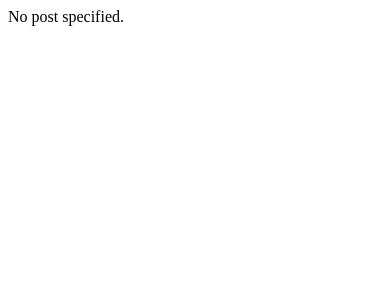
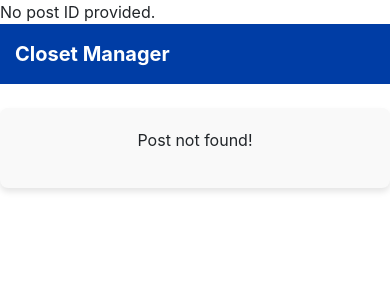
Before and after one commit to jjdasandman/ASE230_Final, a PHP site: page /posts/detail.php in a window 390 px wide. Shown: the top 300 px of the page. Run offline with PHP 8.4, Linux system fonts and the light colour scheme; a stand-in replaces the project's code that opens the database connection.

Commit message:
Update detail.php
Added proper detailing using CSS for the post screen

```diff
--- a/posts/detail.php
+++ b/posts/detail.php
@@ -1,18 +1,25 @@
 <?php
-include '../utils.php';
+include_once '../utils.php';
+include_once '../db_connection.php'; // Ensure you have a DB connection
 
+if (!isset($_SESSION)) {
+    session_start();
+}
+
+// Get the post ID from the URL
 if (isset($_GET['post_id'])) {
     $post_id = $_GET['post_id'];
-    $posts = loadPostsFromJSON('../posts.json');
-    $post = getPost($posts, $post_id);
 
-    if (!$post) {
-        echo "Post not found.";
-        exit();
+    // Fetch the post from the database
+    $post = getPostById($db, $post_id);
+
+    if ($post === null) {
+        echo "Post not found!";
+    } else {
+        // Proceed to display the post details
     }
 } else {
-    echo "No post specified.";
-    exit();
+    echo "No post ID provided.";
 }
 ?>
 
@@ -21,28 +28,133 @@ if (isset($_GET['post_id'])) {
 <head>
     <meta charset="UTF-8">
     <meta name="viewport" content="width=device-width, initial-scale=1.0">
-    <title><?php echo htmlspecialchars($post['title']); ?></title>
+    <title><?php echo isset($post) ? htmlspecialchars($post['title']) : 'Post Details'; ?></title>
     <link href="https://maxcdn.bootstrapcdn.com/bootstrap/4.5.2/css/bootstrap.min.css" rel="stylesheet">
     <style>
+        /* Navbar Styles */
 .navbar {
     background-color: #003DA5; /* Chelsea blue */
+    padding: 10px 15px;
 }
+
 .navbar .navbar-brand,
 .navbar .nav-link {
     color: white;
+    font-weight: bold;
 }
+
 .navbar .nav-link:hover {
-            color: #cce5ff;
+    color: #cce5ff; /* Lighter blue */
+    text-decoration: underline;
 }
+
 .navbar .nav-item.special a {
-            color: #FFD700; /* Gold color  */
+    color: #FFD700; /* Gold color for special links */
+    font-weight: bold;
 }
+
 .navbar .nav-item.special a:hover {
-            color: #ffeb3b; /* Lighter gold  */
+    color: #ffeb3b; /* Lighter gold */
 }
+
 .nav-item.sign-out a {
-            color: red; /* Red color for Sign Out */
+    color: #ff4d4d; /* Red for Sign Out */
+    font-weight: bold;
 }
+
+.nav-item.sign-out a:hover {
+    color: #ff6666; /* Lighter red */
+}
+
+/* Post Detail Section */
+.container {
+    max-width: 800px;
+    margin: 0 auto;
+    background-color: #f9f9f9; /* Light gray background */
+    padding: 20px;
+    border-radius: 8px;
+    box-shadow: 0 4px 6px rgba(0, 0, 0, 0.1);
+}
+
+h1 {
+    color: #003DA5; /* Matching the navbar color */
+    font-size: 2em;
+    margin-bottom: 10px;
+}
+
+p em {
+    color: #6c757d; /* Muted text color for metadata */
+    font-size: 0.9em;
+}
+
+.post-buttons {
+    display: flex;
+    justify-content: center;
+    gap: 10px;
+    margin-top: 20px;
+}
+
+.post-buttons .btn {
+    width: 150px;
+    padding: 10px;
+    border-radius: 5px;
+    font-size: 0.9em;
+    font-weight: bold;
+}
+
+.post-buttons .btn-secondary {
+    background-color: #6c757d;
+    color: white;
+}
+
+.post-buttons .btn-warning {
+    background-color: #ffc107;
+    color: black;
+}
+
+.post-buttons .btn-danger {
+    background-color: #dc3545;
+    color: white;
+}
+
+/* Image Container */
+.image-container {
+    width: 100%; /* Full width of the container */
+    max-width: 300px; /* Ensure a maximum size */
+    height: auto; /* Maintains aspect ratio */
+    margin: 20px auto; /* Center the image */
+    border: 1px solid #ddd; /* Add a subtle border */
+    border-radius: 8px;
+    overflow: hidden;
+}
+
+.image-container img {
+    width: 100%; /* Ensures the image scales */
+    height: 100%; /* Ensures it fits within the container */
+    object-fit: cover; /* Keeps aspect ratio and crops excess */
+    display: block;
+}
+
+/* Responsive Design */
+@media (max-width: 768px) {
+    .navbar .nav-link {
+        font-size: 0.9em;
+    }
+
+    h1 {
+        font-size: 1.5em;
+    }
+
+    .post-buttons .btn {
+        width: 100px;
+        font-size: 0.8em;
+    }
+
+    .image-container {
+        max-width: 250px;
+    }
+}
+
     </style>
 </head>
 <body>
@@ -57,59 +169,53 @@ if (isset($_GET['post_id'])) {
     <div class="collapse navbar-collapse" id="navbarNavDropdown">
       <ul class="navbar-nav me-auto">
         <li class="nav-item">
-          <a class="nav-link active" aria-current="page" href="index.php">Home</a>
+          <a class="nav-link active" href="index.php">Home</a>
         </li>
         <li class="nav-item special">
           <a class="nav-link" href="../profile/index.php">Profile</a>
         </li>
-        <?php if (isLoggedIn()) { ?>
-          <li class="nav-item special">
+        <li class="nav-item">
           <a class="nav-link" href="../profile/settings.php">Settings</a>
         </li>
-
-          <li class="nav-item special">
-            <a class="nav-link" href="../posts/create.php">Create New Post</a>
-          </li>
-        <?php } ?>
       </ul>
-
-      <!-- Authentication buttons in the navbar -->
       <ul class="navbar-nav ms-auto">
-        <?php if (isLoggedIn()) { ?>
         <li class="nav-item sign-out">
           <a href="../auth/logout.php" class="nav-link">Sign Out</a>
         </li>
-        <?php } else { ?>
-            <li class="nav-item">
-                <a href="../auth/login.php" class="nav-link">Sign In</a>
-            </li>
-            <li class="nav-item">
-                <a href="../auth/signup.php" class="nav-link">Sign Up</a>
-            </li>
-        <?php } ?>
       </ul>
     </div>
   </div>
 </nav>
 
-<div class="container">
-	<a href="index.php" class="btn btn-secondary mt-3">Back to Blog Index</a>
-    <h1 class="my-4"><?php echo htmlspecialchars($post['title']); ?></h1>
-    <p>By <?php echo htmlspecialchars($post['author']); ?> on <?php echo htmlspecialchars($post['date']); ?></p>
-    <p><?php echo nl2br(htmlspecialchars($post['content'])); ?></p>
+<!-- Post Detail Section -->
+<div class="container mt-4 text-center">
+    <?php if (isset($post)): ?>
+        <h1><?php echo htmlspecialchars($post['title']); ?></h1>
+        <p><em>By <?php echo htmlspecialchars($post['username']); ?> on <?php echo htmlspecialchars($post['created_at']); ?></em></p>
+        <p><?php echo nl2br(htmlspecialchars($post['description'])); ?></p>
 
-    <!-- Displaying the uploaded image if it exists -->
-    <?php if (isset($post['image']) && !empty($post['image'])): ?>
-        <img src="<?php echo htmlspecialchars($post['image']); ?>" alt="Post Image" class="img-fluid mt-4">
+        <div class="image-container">
+        <?php if (!empty($post['photo_url'])): ?>
+            <img src="../uploads/<?php echo htmlspecialchars($post['photo_url']); ?>" alt="Post Image" class="post-image">
+        <?php endif; ?>
+        </div>
+
+        <!-- Buttons -->
+        <div class="post-buttons">
+            <a href="index.php" class="btn btn-secondary">Back to Blog</a>
+
+            <?php
+            $currentUser = getCurrentUser($db); // Fetch current user info
+            $userRole = getCurrentUserRole($db); // Fetch the current user's role
+            if ($currentUser && isLoggedIn() && ($currentUser['username'] === $post['username'] || $userRole === 'admin')): ?>
+                <a href="edit.php?post_id=<?php echo htmlspecialchars($post['post_id']); ?>" class="btn btn-warning">Edit Post</a>
+                <a href="delete.php?post_id=<?php echo htmlspecialchars($post['post_id']); ?>" class="btn btn-danger" onclick="return confirm('Are you sure you want to delete this post?');">Delete Post</a>
+            <?php endif; ?>
+        </div>
+
     <?php else: ?>
-        <img src="../uploads/default.png" alt="Default Image" class="img-fluid mt-4">
+        <p>Post not found!</p>
     <?php endif; ?>
-
-    <!-- Buttons to edit and delete (only for the author) -->
-    <?php if (isLoggedIn() && getCurrentUser() === $post['author']) { ?>
-        <a href="edit.php?post_id=<?php echo htmlspecialchars($post_id); ?>" class="btn btn-warning">Edit Post</a>
-        <a href="delete.php?post_id=<?php echo htmlspecialchars($post_id); ?>" class="btn btn-danger" onclick="return confirm('Are you sure you want to delete this post?');">Delete Post</a>
-    <?php } ?>
 </div>
 
 </body>
```
Lines whose indentation alone changed are shown as unchanged.
